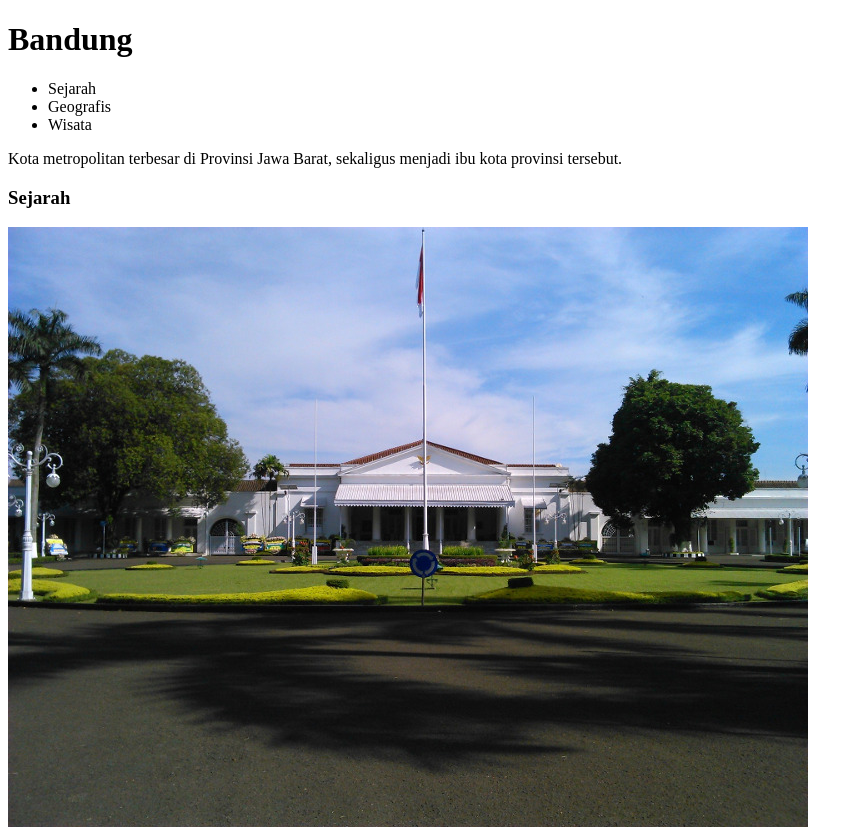
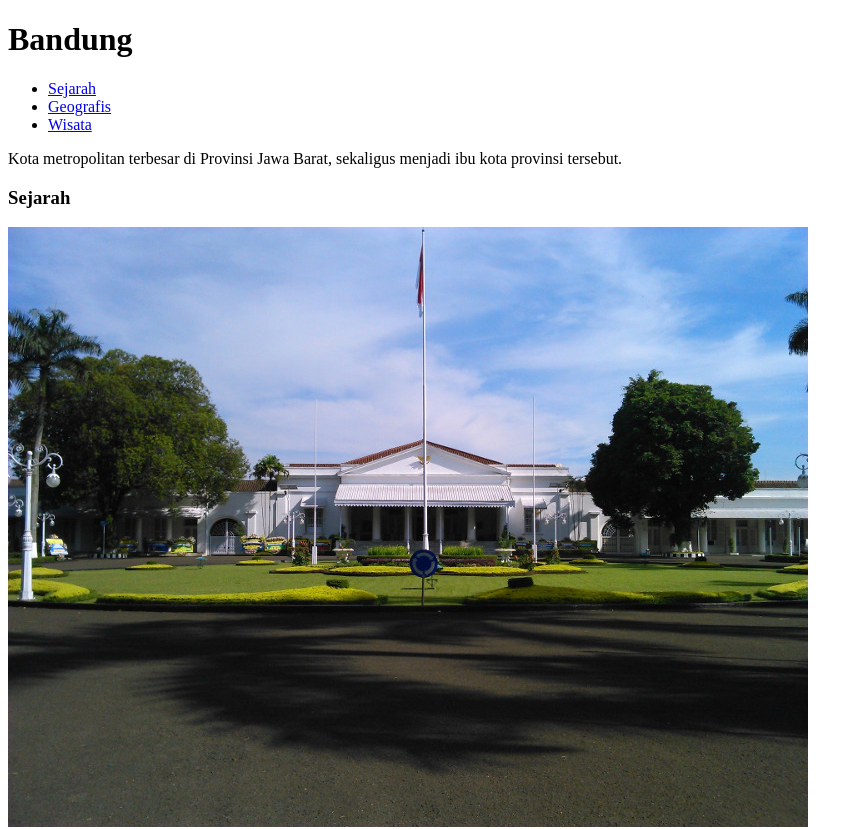
Before and after one commit to delfiardius/dicodingtutorial, a plain HTML site: page pengenalan web dasar/index.html in a window 1280 px wide. Shown: the top 829 px of the page, without its empty margins (0-863 px from the left). Drawn offline with Linux system fonts and the light colour scheme.

Commit message:
menambahkan anchor

```diff
--- a/pengenalan web dasar/index.html
+++ b/pengenalan web dasar/index.html
@@ -10,14 +10,14 @@
       <div class="content">
         <h1>Bandung</h1>
         <ul>
-          <li>Sejarah</li>
-          <li>Geografis</li>
-          <li>Wisata</li>
+          <li><a href="#sejarah">Sejarah</a></li>
+          <li><a href="#geografis">Geografis</a></li>
+          <li><a href="#wisata">Wisata</a></li>
         </ul>
         Kota metropolitan terbesar di Provinsi Jawa Barat, sekaligus menjadi ibu
         kota provinsi tersebut.
 
-        <h3>Sejarah</h3>
+        <h3 id="sejarah">Sejarah</h3>
         <img
           src="halaman-profil-bandung-images/image/history.jpg"
           alt="Bandung history"
@@ -43,7 +43,7 @@
           disebut juga sebagai Ibu Pertiwi tempat Banda berada.
         </p>
 
-        <h3>Geografis</h3>
+        <h3 id="geografis">Geografis</h3>
         <img
           src="halaman-profil-bandung-images/image/geografis.jpg"
           alt="Bandung geografis"
@@ -66,7 +66,7 @@
           terutama pada musim hujan.
         </p>
 
-        <h3>Wisata</h3>
+        <h3 id="wisata">Wisata</h3>
         <p>
           Sejak dibukanya Jalan Tol Cipularang, kota Bandung telah menjadi
           tujuan utama dalam menikmati liburan akhir pekan terutama dari
```
